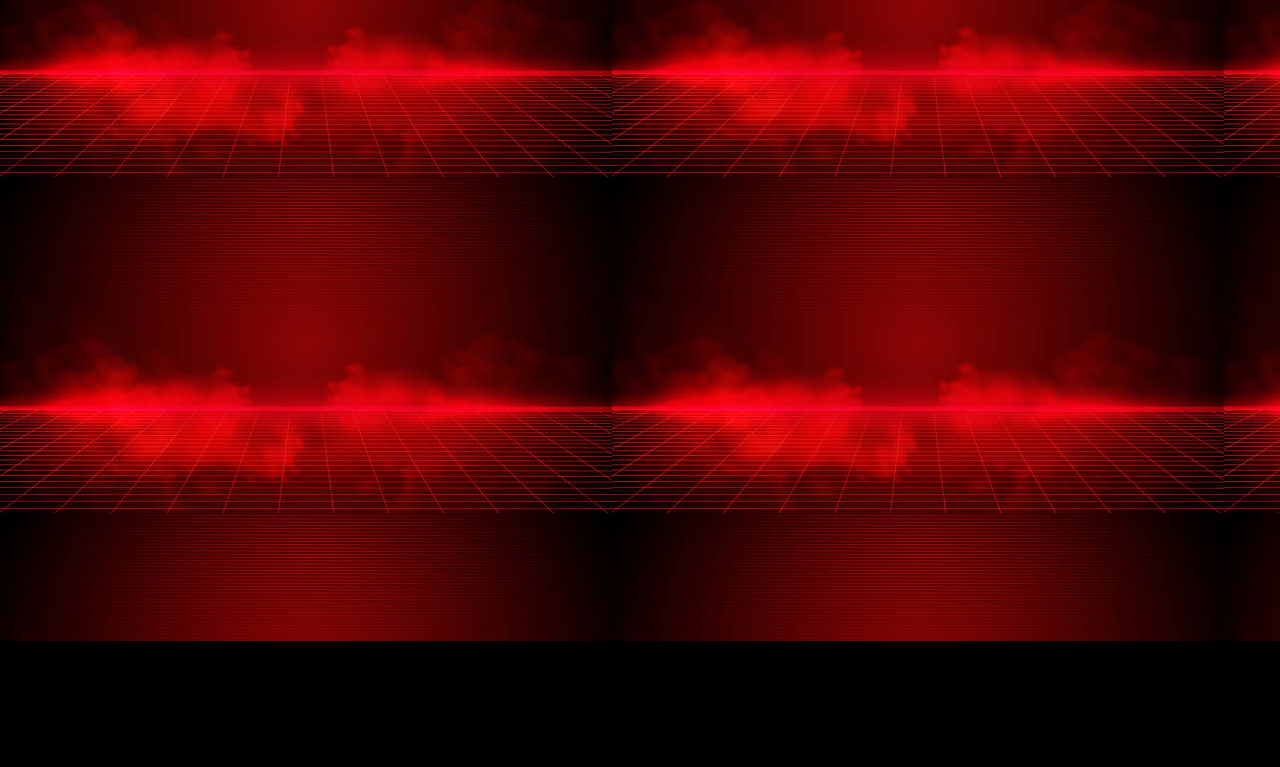
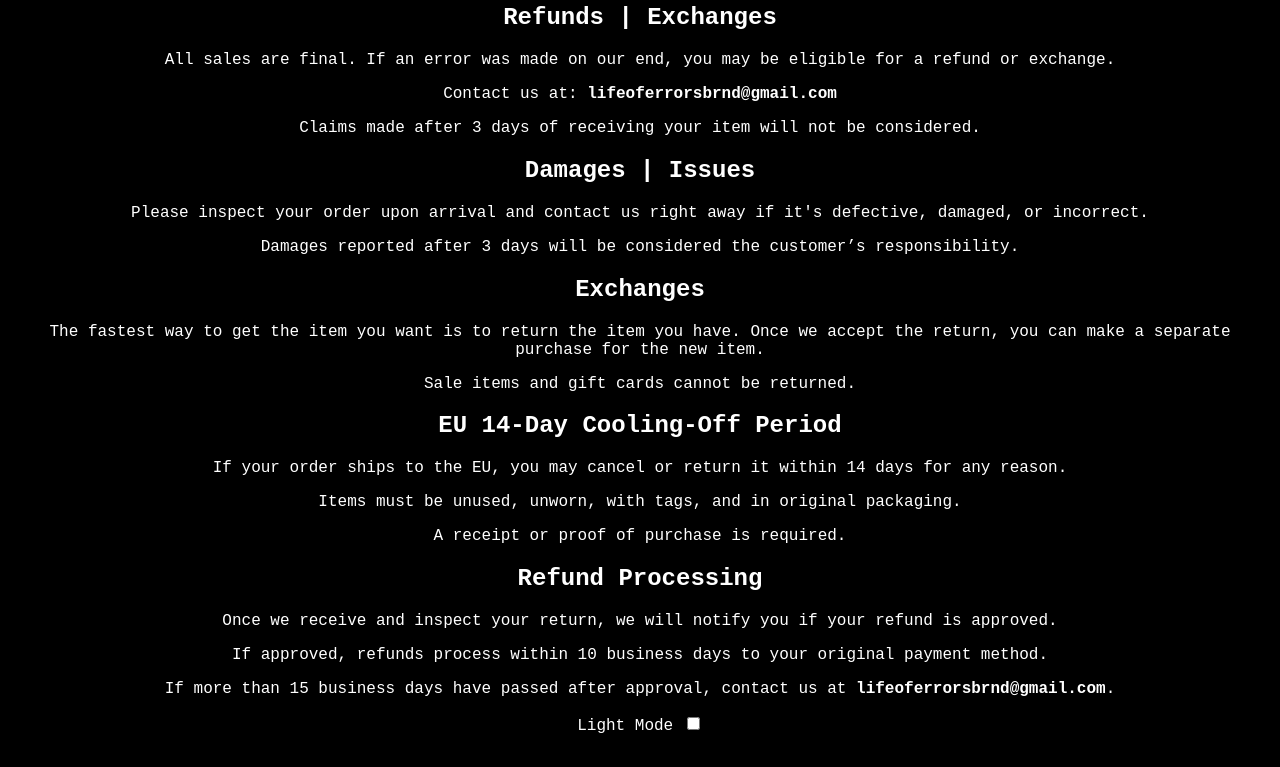
Before and after one commit to chr1stopherr/cps140-website, a website: page info.html in a window 1280 px wide. Shown: the part 159-926 px from the top of the page. Before the commit the page ends 800 px from the top, so only its background shows below. Drawn offline with Linux system fonts and the light colour scheme.

Commit message:
dark mode

```diff
--- a/info.html
+++ b/info.html
@@ -1,12 +1,9 @@
 <!DOCTYPE html>
 <html lang="en">
 <head>
-
-    <title>Contact</title>
-    <meta charset="UTF-8" />
-
-    <link rel="stylesheet" href="styles.css" />
-    <script type="module" src="script.js"></script>
+  <meta charset="UTF-8">
+  <title>Refund Policy — LifeOfErrors</title>
+  <link rel="stylesheet" href="styles.css">
 </head>
 
 <body>
@@ -16,3 +13,67 @@
     <a href="./contact.html">Contact Us</a>
     <a href="./info.html" aria-current="page">Refund Policy</a>
   </nav>
+
+  <main>
+    <h1>Refund Policy</h1>
+    <div class="policy-grid">
+
+      <div class="policy-box">
+        <h2>Refunds | Exchanges</h2>
+        <p>All sales are final. If an error was made on our end, you may be eligible for a refund or exchange.</p>
+        <p>Contact us at: <b>lifeoferrorsbrnd@gmail.com</b></p>
+        <p>Claims made after 3 days of receiving your item will not be considered.</p>
+      </div>
+
+      <div class="policy-box">
+        <h2>Damages | Issues</h2>
+        <p>Please inspect your order upon arrival and contact us right away if it's defective, damaged, or incorrect.</p>
+        <p>Damages reported after 3 days will be considered the customer’s responsibility.</p>
+      </div>
+
+      <div class="policy-box">
+        <h2>Exchanges</h2>
+        <p>The fastest way to get the item you want is to return the item you have. Once we accept the return, you can make a separate purchase for the new item.</p>
+        <p>Sale items and gift cards cannot be returned.</p>
+      </div>
+
+      <div class="policy-box">
+        <h2>EU 14-Day Cooling-Off Period</h2>
+        <p>If your order ships to the EU, you may cancel or return it within 14 days for any reason.</p>
+        <p>Items must be unused, unworn, with tags, and in original packaging.</p>
+        <p>A receipt or proof of purchase is required.</p>
+      </div>
+
+      <div class="policy-box">
+        <h2>Refund Processing</h2>
+        <p>Once we receive and inspect your return, we will notify you if your refund is approved.</p>
+        <p>If approved, refunds process within 10 business days to your original payment method.</p>
+        <p>If more than 15 business days have passed after approval, contact us at <b>lifeoferrorsbrnd@gmail.com</b>.</p>
+      </div>
+      <label>
+        Light Mode
+        <input type="checkbox" onchange="togglelightMode()">
+      </label>
+      <script>
+        let lightMode = false;
+
+        function togglelightMode() {
+          console.log("Light mode initially is" + lightMode)
+          if (lightMode == true) {
+            // Turn off light mode
+            lightMode = false;
+            document.body.style["backgroundColor"] = "#000000";
+            document.body.style["color"] = "#FFFFFF"
+          } else {
+            // Turn on light mode
+            lightMode = true;
+            document.body.style["backgroundColor"] = "#FFFFFF";
+            document.body.style["color"] = "#000000"
+          }
+          console.log("Light mode has been changed to" + lightMode)
+        }
+      </script>
+    </div>
+  </main>
+</body>
+</html>
--- a/styles.css
+++ b/styles.css
@@ -1,5 +1,4 @@
 :root {
-  --background-image: url(images/red.jpg);
   --primary-color: rgb(255, 0, 0);
   --secondary-color: #000000;
   --text-color: rgb(255, 255, 255);
@@ -10,7 +9,6 @@ body {
   font-family: "Courier New", Courier, monospace;
   color: var(--text-color);
   background-color: var(--secondary-color);
-  background-image: var(--background-image);
 }
 
 nav {
```
Also changed, not shown: contact.html (+23 -0 lines), index.html (+23 -0 lines), page2.html (+23 -0 lines), images/red.jpg (deleted). Lines whose indentation alone changed are shown as unchanged.
